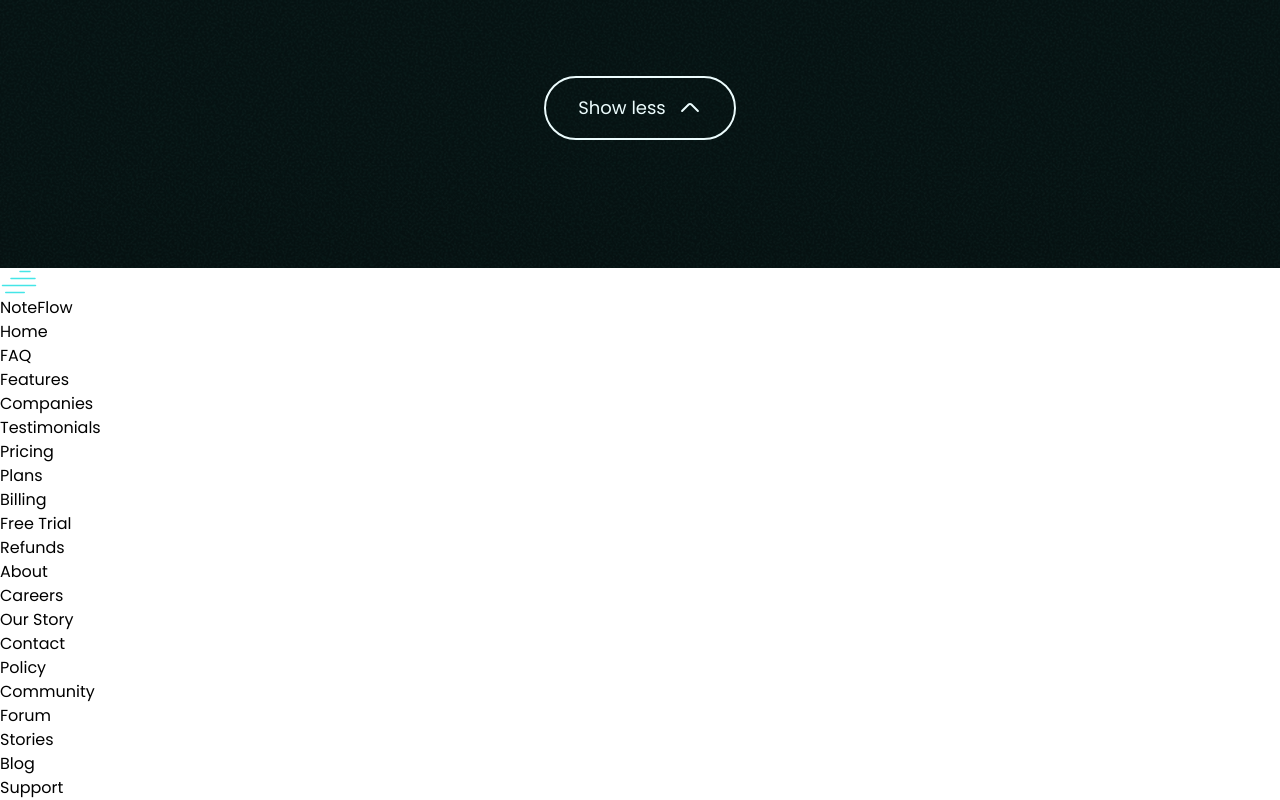
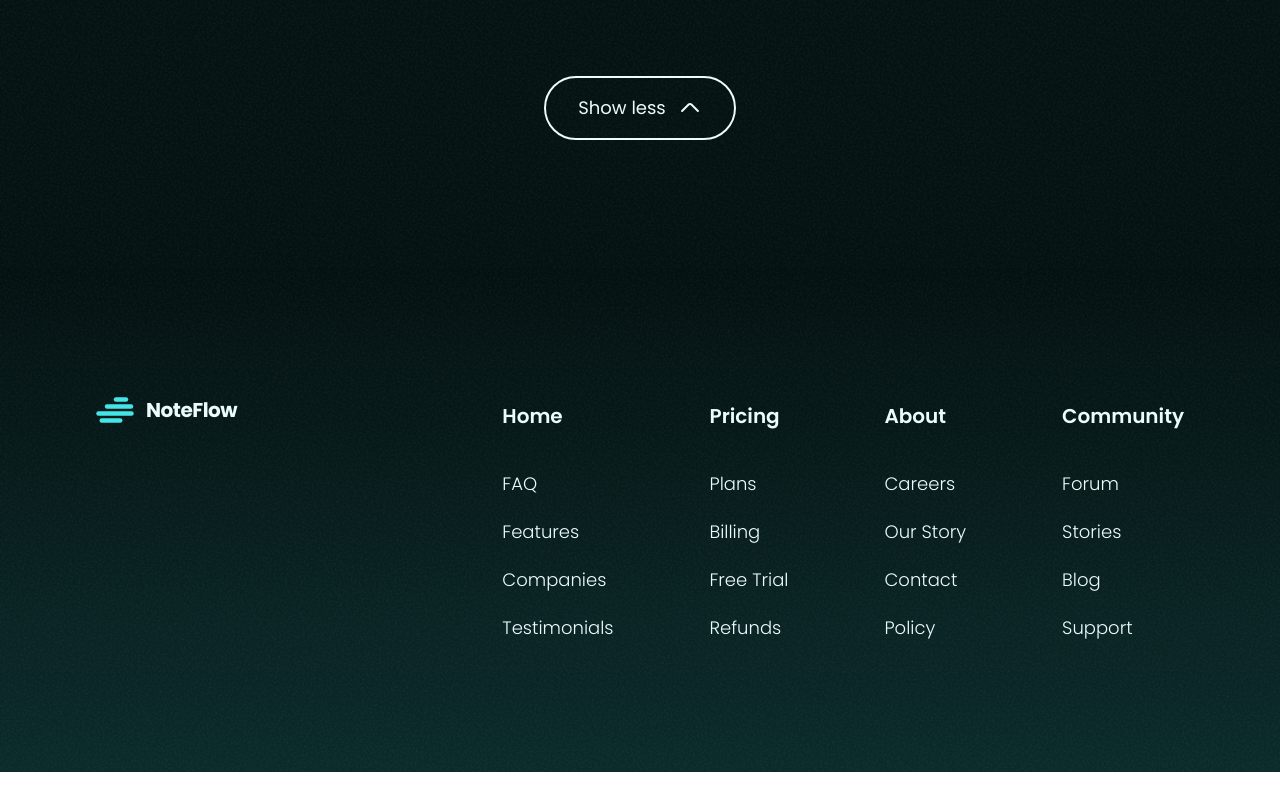
Before and after one commit to Jisap/NoteFlowApp, a React (Vite) app: page / in a window 1280 px wide. Shown: the part 7728-8528 px from the top of the page. After the commit the page ends 8500 px from the top, so only its background shows below. Built offline with nearby package versions, Linux system fonts and the light colour scheme.

Commit message:
Enhance Footer component with improved styling and layout for better user experience

```diff
--- a/src/components/sections/Footer.jsx
+++ b/src/components/sections/Footer.jsx
@@ -6,23 +6,36 @@
 
 const Footer = () => {
   return (
-    <footer className="">
-      <div>
-        <div>
-          <a href="#">
-            <Logo />
+    <footer className="bg-gradient-to-bottom">
+      <div className="m-auto flex max-w-[90rem] justify-between px-24 py-32">
+        <div className="">
+          <a href="#" className="flex items-center gap-x-3">
+            <Logo
+              className="stroke-primary-500"
+              width={4.5}
+              alt="NoteFlow logo icon"
+            />
+            <p className="text-primary-50 text-xl font-bold tracking-tight">
+              NoteFlow
+            </p>
           </a>
-          <p>NoteFlow</p>
         </div>
 
-        <div>
+        <div className="grid grid-cols-[repeat(4,max-content)] gap-x-24">
           {footerCols.map((col) => (
             <div key={col.id}>
-              <p>{col.category}</p>
-              <ul>
+              <p className="text-primary-50 mb-8 text-xl/loose font-semibold">
+                {col.category}
+              </p>
+              <ul className="flex flex-col gap-y-4">
                 {col.links.map((link, i) => (
-                  <li key={i}>
-                      <a href="#">{link}</a>
+                  <li
+                    key={i}
+                    className="cursor-pointer"
+                  >
+                      <a href="#" className="text-primary-50 hover:text-primary-500 transition-properties text-lg/8 font-light">
+                        {link}
+                      </a>
                   </li>
                 ))}
               </ul>
```
